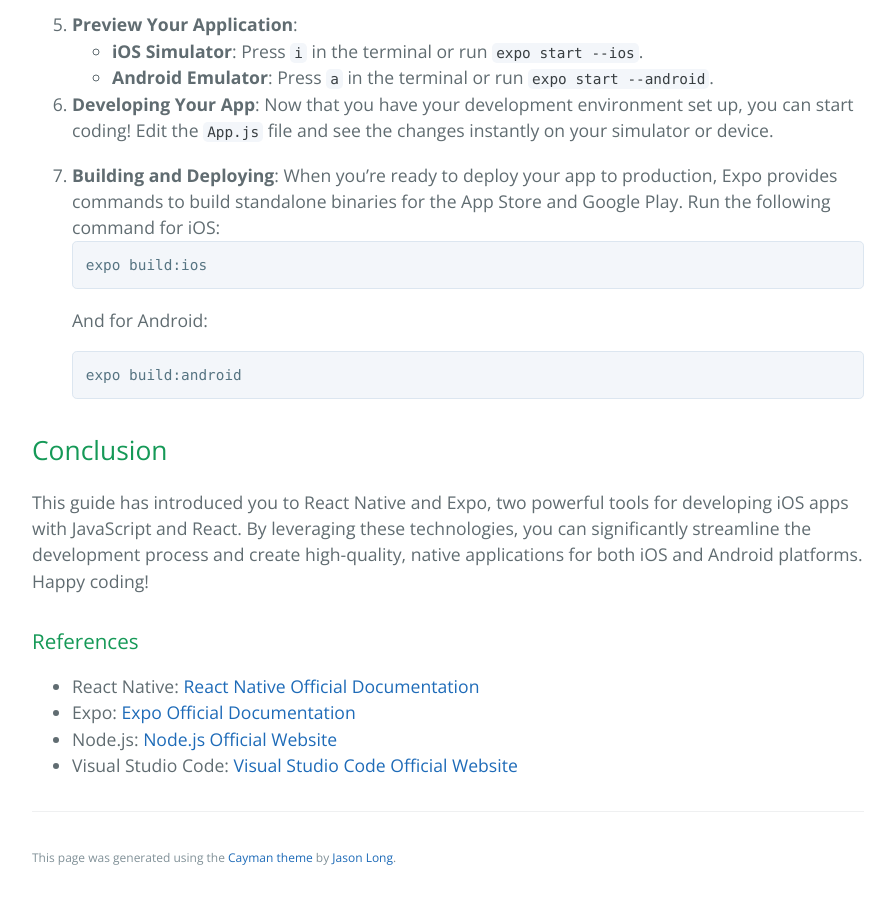
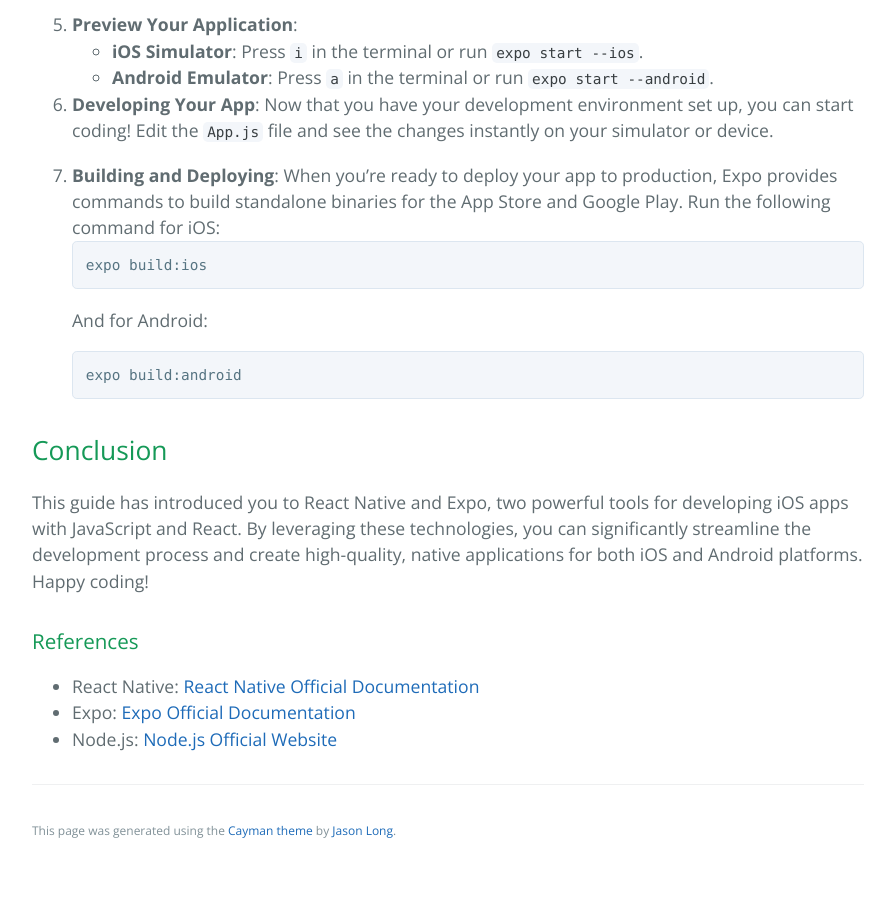
Before and after one commit to learning-software-engineering/learning-software-engineering.github.io, a Jekyll site: the page built from Topics/Tech_Stacks/Expo.md, in a window 1280 px wide and 900 px high, scrolled down 4171 px. Shown: the whole window, without its empty margins (192-1087 px from the left). Built offline with Jekyll 4.4.1, drawn with Linux system fonts in a browser that asks for light colours; our own code applies the rules of GitHub Pages for plain Markdown files; after the commit the page ends 5044 px from its top, so only the background shows below that.

Commit message:
remove VS code link

```diff
--- a/Topics/Tech_Stacks/Expo.md
+++ b/Topics/Tech_Stacks/Expo.md
@@ -127,4 +127,3 @@
 - React Native: [React Native Official Documentation](https://reactnative.dev/docs/getting-started)
 - Expo: [Expo Official Documentation](https://docs.expo.dev/)
 - Node.js: [Node.js Official Website](https://nodejs.org/)
-- Visual Studio Code: [Visual Studio Code Official Website](https://code.visualstudio.com/)
```
